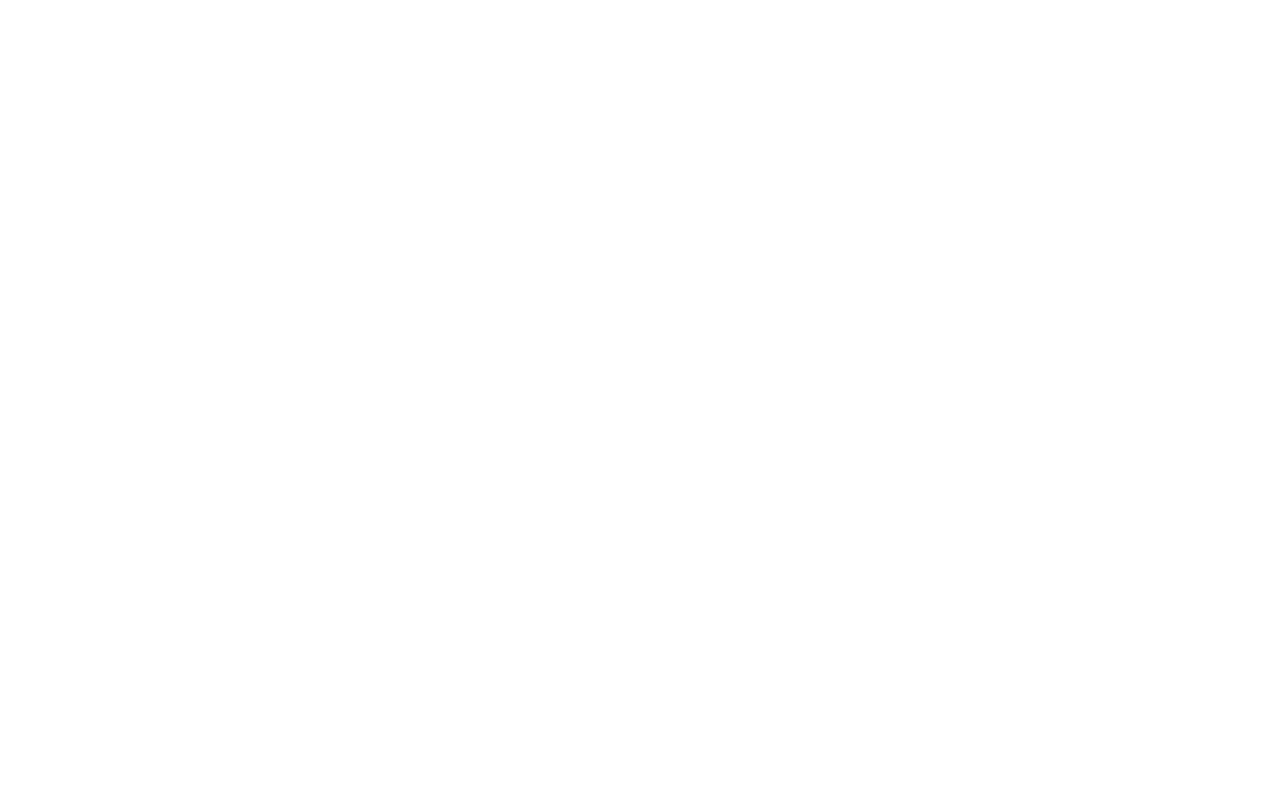
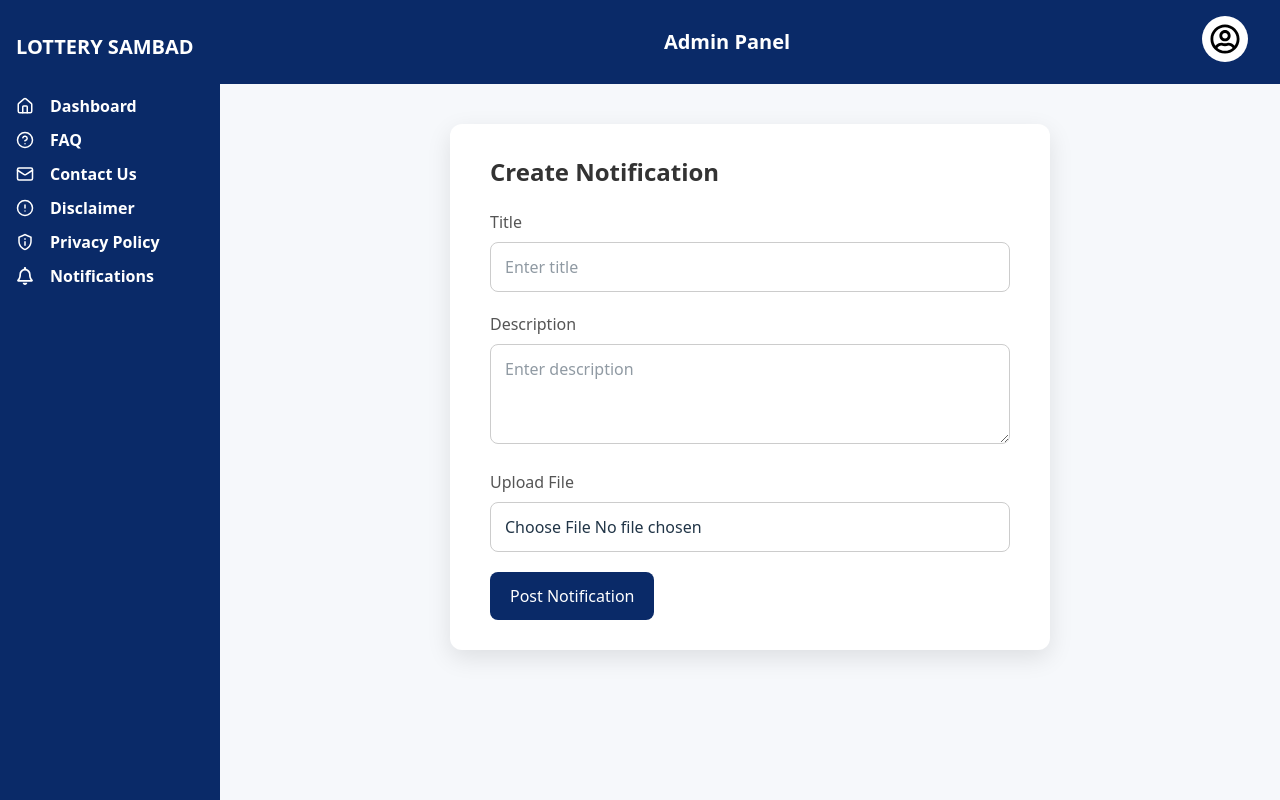
Before and after one commit to harsh8439/lottery-sambad, a React (Vite) app: page /notifications in a window 1280 px wide. Before the commit this address had no page. Built offline with nearby package versions, Linux system fonts and the light colour scheme.

Commit message:
adding notification

```diff
--- a/src/App.jsx
+++ b/src/App.jsx
@@ -8,6 +8,7 @@ import Disclaimer from "./Pages/Disclaimer/Disclaimer";
 import Privacypolicy from "./Pages/Privacypolicy/Privacy";
 import Contact from "./Pages/Contact.us/Contact";
 import PrivateRoute from "./components/PrivateRoute"; // import your private route
+import Notification from "./Pages/Notifications/Notification";
 
 const App = () => {
   return (
@@ -27,6 +28,7 @@ const App = () => {
         <Route path="/Contact" element={<Contact />} />
         <Route path="/Disclaimer" element={<Disclaimer />} />
         <Route path="/privacypolicy" element={<Privacypolicy />} />
+        <Route path="/notifications" element={<Notification />} />
       </Routes>
     </Router>
   );
--- a/src/Pages/Auth/Login.jsx
+++ b/src/Pages/Auth/Login.jsx
@@ -37,9 +37,7 @@ export default function Login() {
 
       const data = await response.json();
 
-       localStorage.setItem("token",  data.remember_token);
-
-
+      localStorage.setItem("token", data.remember_token);
 
       console.log("Response : ", data);
 
@@ -61,7 +59,7 @@ export default function Login() {
       <div className="login-box">
         <div className="login-left">
           <div className="logocontainer">
-            <img src="src\assets\image\logo.png" alt="Logo" className="logo" />
+            {/* <img src="src\assets\image\logo.png" alt="Logo" className="logo" /> */}
             <h1>LOTTERY</h1>
           </div>
           <h1>Log In</h1>
--- /dev/null
+++ b/src/Pages/Notifications/Notification.css
@@ -0,0 +1,68 @@
+.notification-container {
+  max-width: 600px;
+  margin: 40px auto;
+  background: #fff;
+  padding: 30px 40px;
+  border-radius: 12px;
+  box-shadow: 0 8px 24px rgba(0, 0, 0, 0.1);
+}
+
+.notification-container h2 {
+  margin-bottom: 20px;
+  font-size: 24px;
+  font-weight: 600;
+  color: #333;
+}
+
+.notification-form .form-group {
+  margin-bottom: 20px;
+}
+
+.notification-form label {
+  display: block;
+  margin-bottom: 8px;
+  font-weight: 500;
+  color: #555;
+}
+
+.notification-form input,
+.notification-form textarea {
+  width: 100%;
+  padding: 12px 14px;
+  border: 1px solid #ccc;
+  border-radius: 8px;
+  font-size: 16px;
+  transition: 0.3s;
+}
+
+.notification-form input:focus,
+.notification-form textarea:focus {
+  border-color: #0a2a68;
+  outline: none;
+}
+
+.notification-form textarea {
+  resize: vertical;
+  min-height: 100px;
+}
+
+.notification-form button {
+  background-color: #0a2a68;
+  color: #fff;
+  padding: 12px 20px;
+  font-size: 16px;
+  border: none;
+  border-radius: 8px;
+  cursor: pointer;
+  transition: background 0.3s;
+}
+
+.notification-form button:hover {
+  background-color: rgb(37, 61, 87);
+}
+
+.form-message {
+  margin-top: 15px;
+  color: green;
+  font-weight: 500;
+}
--- /dev/null
+++ b/src/Pages/Notifications/Notification.jsx
@@ -0,0 +1,107 @@
+import React, { useState } from "react";
+import "./Notification.css";
+import Sidebar from "../../components/Sidebar/Sidebar";
+import Navbar from "../../components/Navbar/Navbar";
+import { toast } from "react-toastify";
+import "react-toastify/dist/ReactToastify.css";
+
+export default function Notification() {
+  const [formData, setFormData] = useState({
+    title: "",
+    description: "",
+    notificaitonFile: null,
+  });
+
+  const [loading, setLoading] = useState(false);
+
+  const handleChange = (e) => {
+    const { name, value, files } = e.target;
+
+    if (name === "notificaitonFile") {
+      setFormData({ ...formData, notificaitonFile: files[0] });
+    } else {
+      setFormData({ ...formData, [name]: value });
+    }
+  };
+
+  const handleSubmit = async (e) => {
+    e.preventDefault();
+    setLoading(true);
+
+    const payload = new FormData();
+    payload.append("title", formData.title);
+    payload.append("description", formData.description);
+    if (formData.notificaitonFile) {
+      payload.append("file", formData.notificaitonFile);
+    }
+
+    try {
+      const response = await fetch("api", {
+        method: "POST",
+        body: payload,
+      });
+
+      const data = await response.json();
+
+      if (response.ok) {
+        toast.success("Notification posted successfully!");
+        setFormData({ title: "", description: "", notificaitonFile: null });
+      } else {
+        toast.error(data.message || "Failed to post notification");
+      }
+    } catch (error) {
+      toast.error("Network error or server issue.");
+    }
+
+    setLoading(false);
+  };
+
+  return (
+    <div className="contact-layout">
+      <Sidebar />
+      <div className="contact-main">
+        <Navbar />
+        <div className="notification-container">
+          <h2>Create Notification</h2>
+          <form onSubmit={handleSubmit} className="notification-form">
+            <div className="form-group">
+              <label>Title</label>
+              <input
+                type="text"
+                name="title"
+                value={formData.title}
+                onChange={handleChange}
+                placeholder="Enter title"
+                required
+              />
+            </div>
+
+            <div className="form-group">
+              <label>Description</label>
+              <textarea
+                name="description"
+                value={formData.description}
+                onChange={handleChange}
+                placeholder="Enter description"
+                required
+              />
+            </div>
+
+            <div className="form-group">
+              <label>Upload File</label>
+              <input
+                type="file"
+                name="notificaitonFile"
+                onChange={handleChange}
+              />
+            </div>
+
+            <button type="submit" disabled={loading}>
+              {loading ? "Posting..." : "Post Notification"}
+            </button>
+          </form>
+        </div>
+      </div>
+    </div>
+  );
+}
--- a/src/components/Sidebar/Sidebar.jsx
+++ b/src/components/Sidebar/Sidebar.jsx
@@ -1,31 +1,35 @@
-import React from 'react'
-import './Sidebar.css'
-import { Home, HelpCircle, Mail, AlertCircle } from 'lucide-react';
-import { Link } from 'react-router-dom';
+import React from "react";
+import "./Sidebar.css";
+import { Home, HelpCircle, Mail, AlertCircle } from "lucide-react";
+import { Link } from "react-router-dom";
 import { MdOutlinePrivacyTip } from "react-icons/md";
-
+import { FaRegBell } from "react-icons/fa";
 
 export default function Sidebar() {
   return (
-        <aside className="sidebar">
+    <aside className="sidebar">
       <h2 className="sidebar-title">LOTTERY SAMBAD</h2>
       <nav className="sidebar-menu">
         <Link to="/">
-          <Home size={18} style={{ marginRight: '8px' }} /> Dashboard
+          <Home size={18} style={{ marginRight: "8px" }} /> Dashboard
         </Link>
         <Link to="/faq">
-          <HelpCircle size={18} style={{ marginRight: '8px' }} /> FAQ
+          <HelpCircle size={18} style={{ marginRight: "8px" }} /> FAQ
         </Link>
         <Link to="/Contact">
-          <Mail size={18} style={{ marginRight: '8px' }} /> Contact Us
+          <Mail size={18} style={{ marginRight: "8px" }} /> Contact Us
         </Link>
         <Link to="/Disclaimer">
-          <AlertCircle size={18} style={{ marginRight: '8px' }} /> Disclaimer
+          <AlertCircle size={18} style={{ marginRight: "8px" }} /> Disclaimer
         </Link>
         <Link to="/privacypolicy">
-          <MdOutlinePrivacyTip  size={18} style={{ marginRight: '8px' }} /> Privacy Policy
+          <MdOutlinePrivacyTip size={18} style={{ marginRight: "8px" }} />{" "}
+          Privacy Policy
+        </Link>
+        <Link to="/notifications">
+          <FaRegBell size={18} style={{ marginRight: "8px" }} /> Notifications
         </Link>
       </nav>
     </aside>
-  )
+  );
 }
```
